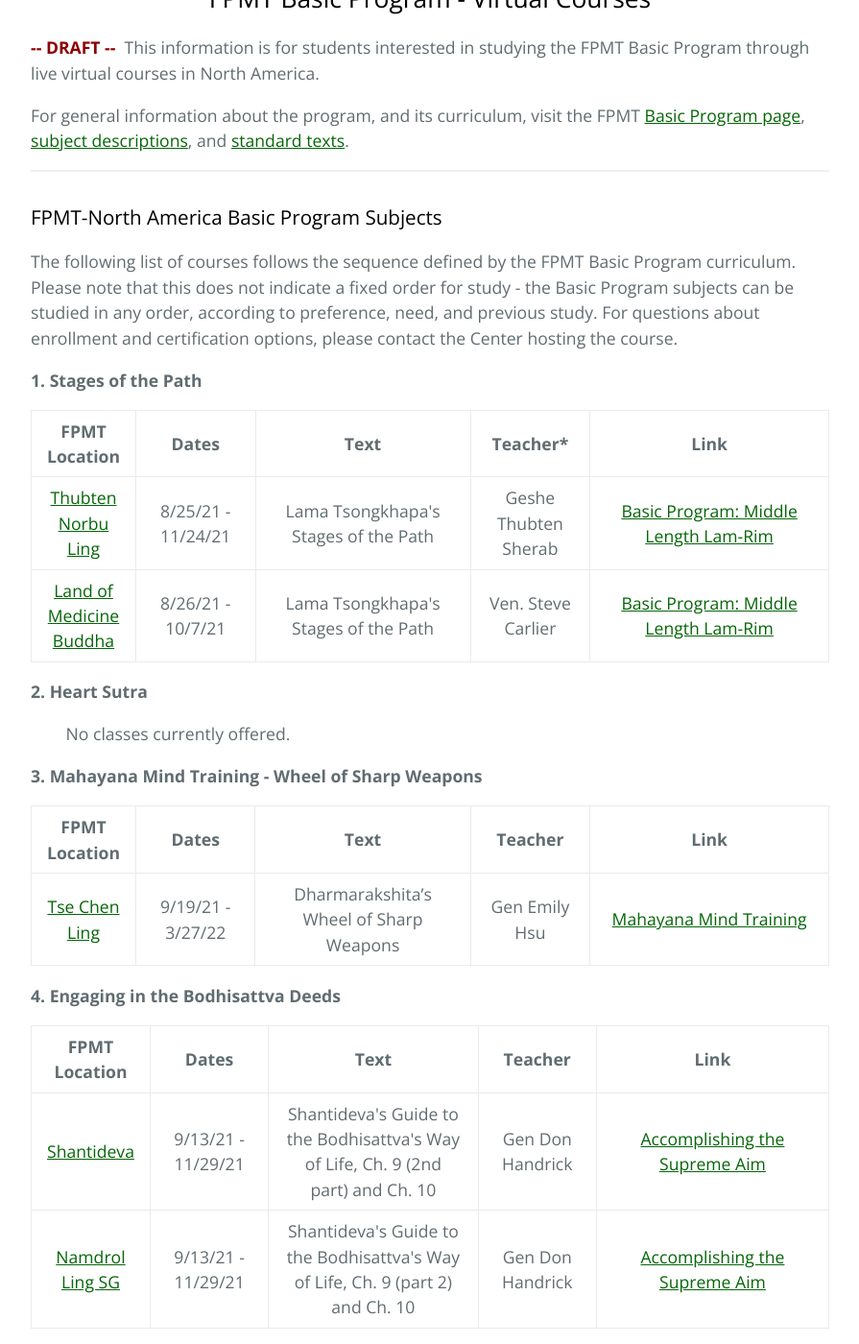
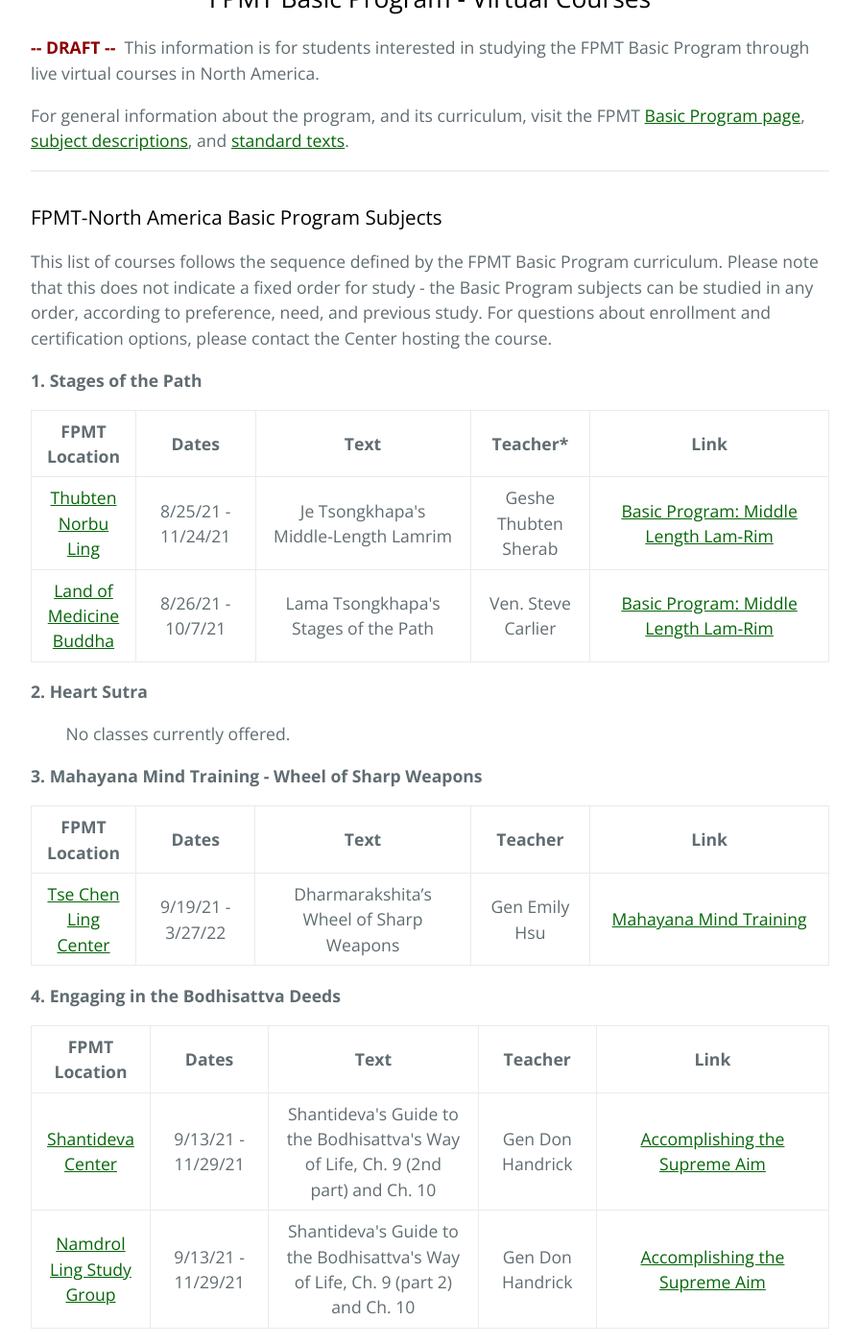
Before and after one commit to lgeorge/lgeorge.github.io, a Jekyll site: the page built from fpmt-na-v2/index.html, in a window 1280 px wide and 1400 px high, scrolled down 378 px. Shown: the whole window at 96% size, without its empty margins (192-1087 px from the left). Built offline with Jekyll 4.4.1, drawn with Linux system fonts in a browser that asks for light colours; some of the changed text lies outside the part shown.

Commit message:
Olga's edits, round 2

```diff
--- a/fpmt-na-v2/index.html
+++ b/fpmt-na-v2/index.html
@@ -20,7 +20,7 @@
 
     <h3 style="text-align:left"; "color: black">FPMT-North America Basic Program Subjects</h3>
 
-    <p>The following list of courses follows the sequence defined by the FPMT Basic Program curriculum. Please note that this does not indicate a fixed order for study - the Basic Program
+    <p>This list of courses follows the sequence defined by the FPMT Basic Program curriculum. Please note that this does not indicate a fixed order for study - the Basic Program
       subjects can be studied in any order, according to preference, need, and previous study. For questions about enrollment and certification options, please contact the Center hosting the course.
 
     <p><strong>1. Stages of the Path</strong></p>
@@ -39,7 +39,7 @@
     			<tr>
             <td style="text-align:center"><a href="https://tnlsf.org/" target="_blank" rel="noreferrer noopener">Thubten Norbu Ling</a></td>
             <td style="text-align:center">8/25/21 - 11/24/21</td>
-            <td style="text-align:center">Lama Tsongkhapa's Stages of the Path</td>
+            <td style="text-align:center">Je Tsongkhapa's Middle-Length Lamrim</td>
             <td style="text-align:center">Geshe Thubten Sherab</td>
             <td style="text-align:center"><a href="https://tnlsf.org/event/basic-program-middle-length-lam-rim/2021-09-08/" target="_blank" rel="noreferrer noopener">Basic Program: Middle Length Lam-Rim</a></td>
           </tr>
@@ -71,7 +71,7 @@
     		</thead>
     		<tbody>
     			<tr>
-            <td style="text-align:center"><a href="https://www.tsechenling.org/" target="_blank" rel="noreferrer noopener">Tse Chen Ling</a></td>
+            <td style="text-align:center"><a href="https://www.tsechenling.org/" target="_blank" rel="noreferrer noopener">Tse Chen Ling Center</a></td>
             <td style="text-align:center">9/19/21 - 3/27/22</td>
             <td style="text-align:center">Dharmarakshita’s Wheel of Sharp Weapons</td>
             <td style="text-align:center">Gen Emily Hsu</td>
@@ -94,14 +94,14 @@
     		</thead>
     		<tbody>
           <tr>
-            <td style="text-align:center"><a href="https://shantidevanyc.org/" target="_blank" rel="noreferrer noopener"></a><a target="_blank" href="https://shantidevanyc.org/" rel="noreferrer noopener">Shantideva</a></td>
+            <td style="text-align:center"><a href="https://shantidevanyc.org/" target="_blank" rel="noreferrer noopener"></a><a target="_blank" href="https://shantidevanyc.org/" rel="noreferrer noopener">Shantideva Center</a></td>
             <td style="text-align:center">9/13/21 - 11/29/21</td>
             <td style="text-align:center">Shantideva's Guide to the Bodhisattva's Way of Life, Ch. 9 (2nd part) and Ch. 10</td>
             <td style="text-align:center">Gen Don Handrick</td>
             <td style="text-align:center"><a href="https://shantidevanyc.org/handrick-sep-2021/" target="_blank" rel="noreferrer noopener">Accomplishing the Supreme Aim</a></td>
           </tr>
           <tr>
-            <td style="text-align:center"><a href="http://namdrol-ling.com/" target="_blank" rel="noreferrer noopener"></a><a target="_blank" href="http://namdrol-ling.com/" rel="noreferrer noopener">Namdrol Ling SG</a></td>
+            <td style="text-align:center"><a href="http://namdrol-ling.com/" target="_blank" rel="noreferrer noopener"></a><a target="_blank" href="http://namdrol-ling.com/" rel="noreferrer noopener">Namdrol Ling Study Group</a></td>
             <td style="text-align:center">9/13/21 - 11/29/21</td>
             <td style="text-align:center">Shantideva's Guide to the Bodhisattva's Way of Life, Ch. 9 (part 2) and Ch. 10</td>
             <td style="text-align:center">Gen Don Handrick</td>
@@ -112,13 +112,13 @@
 
     <p><strong>5. Mind and Cognition</strong></p>
 
-    <p>Part 1: Awarenesses and Knowers</p>
+    <p>&nbsp; &nbsp; &nbsp; &nbsp; <i>Part 1: Awarenesses and Knowers</i></p>
 
-    <p>&nbsp; &nbsp; &nbsp; &nbsp; No classes currently offered.</p>
+    <p>&nbsp; &nbsp; &nbsp; &nbsp; &nbsp; &nbsp; &nbsp; &nbsp; No classes currently offered.</p>
 
-    <p>Part 2: Minds and Mental Factors</p>
+    <p>&nbsp; &nbsp; &nbsp; &nbsp; <i>Part 2: Minds and Mental Factors</i></p>
 
-    <p>&nbsp; &nbsp; &nbsp; &nbsp; No classes currently offered.</p>
+    <p>&nbsp; &nbsp; &nbsp; &nbsp; &nbsp; &nbsp; &nbsp; &nbsp; No classes currently offered.</p>
 
     <p><strong>6. Tenets</strong></p>
 
@@ -134,9 +134,9 @@
     		</thead>
     		<tbody>
     			<tr>
-            <td style="text-align:center"><a href="http://guhyasamaja.org/" target="_blank" rel="noreferrer noopener">The Guhyasamaja Center</a></td>
+            <td style="text-align:center"><a href="http://guhyasamaja.org/" target="_blank" rel="noreferrer noopener">Guhyasamaja Center</a></td>
             <td style="text-align:center">7/24/21 - 9/25/21</td>
-            <td style="text-align:center">Jetsun Chokyi Gyaltsen’s “Presentation of Tenets“</td>
+            <td style="text-align:center">Jetsun Chokyi Gyaltsen’s Presentation of Tenets</td>
             <td style="text-align:center">Dr. Lorne Ladner, Ph.D.</td>
             <td style="text-align:center"><a href="http://guhyasamaja.org/index.php/classes/intermediate/buddhist-tenets" target="_blank" rel="noreferrer noopener">Buddhist Tenets</a></td>
           </tr>
@@ -155,8 +155,10 @@
 
     <p>&nbsp; &nbsp; &nbsp; &nbsp; No classes currently offered.</p>
 
+    <div style=“text-indent: -36px; padding-left: 36px;”>
     <p>* "Geshe" reflects completion of the geshe degree, through extensive traditional monastic studies of Buddhist philosphical texts. ("Ge" means "virtue" in Tibetan; "she" means "knowing.)</br>
       "Venerable" is a title of respect for those ordained as a monk or nun.</br>
       "Gen" is a title of respect for a Dharma teacher who has completed many years of study ("Gen" means "elder" in Tibetan.)</p>
+    </div>
   </body>
 </html>
```
